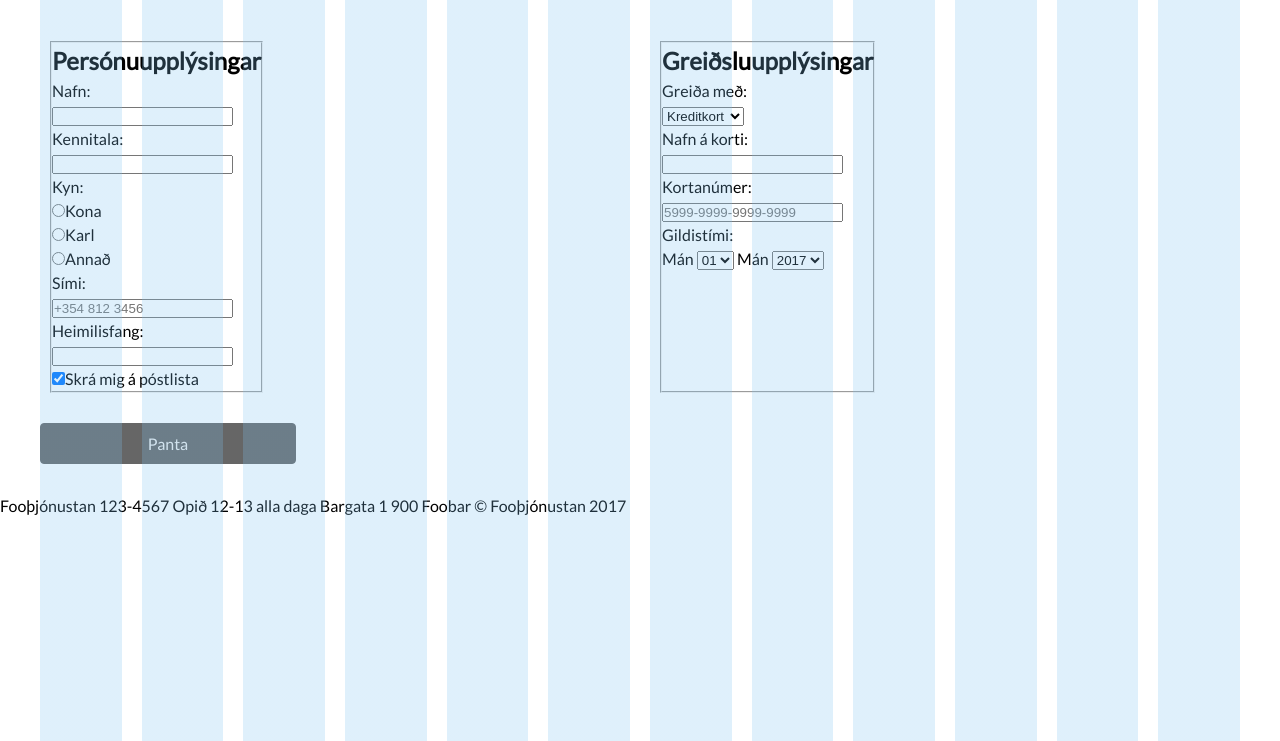
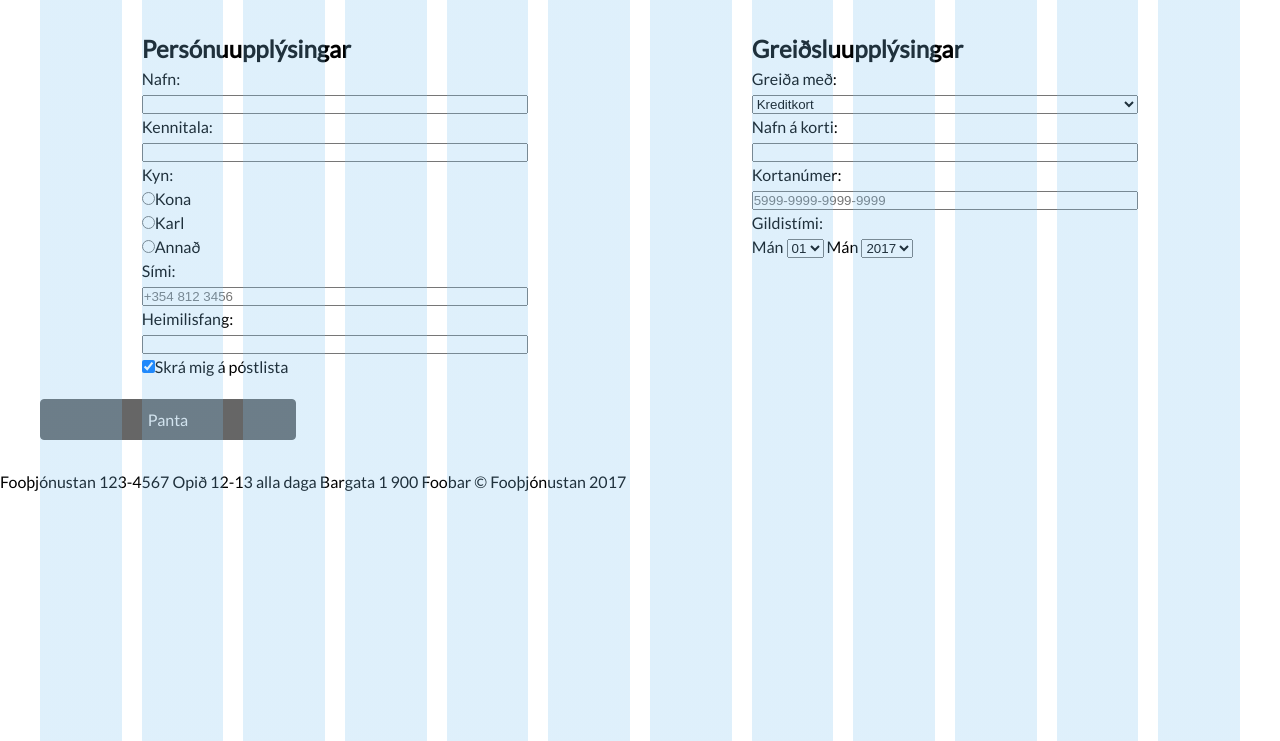
Before and after one commit to vilhelml/vefforitun-2017---hopverk-1, a website: page purchase.html in a window 1280 px wide. Shown: the part 59-800 px from the top of the page. Drawn offline with Linux system fonts and the light colour scheme.

Commit message:
setja formin rett upp

```diff
--- a/purchase.html
+++ b/purchase.html
@@ -9,64 +9,67 @@
     <link rel="stylesheet" href="grid.css">
   </head>
   <body>
-      <header class="header header__purchase">
+    <main>
+      <header class="header header--purchase">
         <h1>Kaupa</h1>
       </header>
-    <main>
-      <div class="row">
+      <div class="row form__row">
 
-        <div class="col col-6 col-sm-12 form">
-          <div class="col col-4">
+          <div class="col col-4 form__col">
             <fieldset>
               <h2>
               Persónuupplýsingar
               </h2>
-              <div class="input">
+              <div class="form__div">
                 <legend>Nafn:</legend>
-                <label><input type="text" name="name"></label>
+                <input class="form__input" type="text" name="name">
               </div>
 
-              <div class="input">
+              <div class="form__div">
                 <legend>Kennitala:</legend>
-                <label><input type="number" name="kennitala"></label>
+                <input class="form__input" type="number" name="kennitala">
               </div>
 
-              <div class="input">
+              <div class="form__div">
                 <legend>Kyn:</legend>
-                <div class="radio"><label><input type="radio" name="radio">Kona</label></div>
-                <div class="radio"><label><input type="radio" name="radio">Karl</label></div>
+                <div class="radio">
+                <input type="radio" name="radio">Kona</div>
+                <div class="radio">
+                <input type="radio" name="radio">Karl</div>
                 <div class="radio
-                "><label><input type="radio" name="radio">Annað</label></div>
+                ">
+                <input type="radio" name="radio">Annað</div>
               </div>
 
-              <div class="input">
+              <div class="form__div">
                 <legend>Sími:</legend>
-                <label><input type="text" name="kennitala" placeholder="+354 812 3456" pattern="+[0-9][0-9][0-9] [0-9][0-9][0-9] [0-9][0-9][0-9][0-9]"></label>
+
+                <input class="form__input" type="text" name="kennitala" placeholder="+354 812 3456" pattern="+[0-9][0-9][0-9] [0-9][0-9][0-9] [0-9][0-9][0-9][0-9]">
               </div>
 
-              <div class="input">
+              <div class="form__div">
                 <legend>Heimilisfang:</legend>
-                <label><input type="text" name="address"></label>
+
+                <input class="form__input" type="text" name="address">
               </div>
 
-              <div class="input">
-                <label><input type="checkbox" name="checkbox" checked>Skrá mig á póstlista</label>
+              <div class="form__div">
+
+                <input type="checkbox" name="checkbox" checked>Skrá mig á póstlista
               </div>
 
             </fieldset>
           </div>
-        </div>
 
-        <div class="col col-6 col-sm-12 form">
-          <div class="col col-4">
+          <div class="col col-4 form__col">
             <fieldset>
               <h2>
               Greiðsluupplýsingar
               </h2>
 
-              <div class="input">
+              <div class="form__div">
                 <legend>Greiða með:</legend>
-                <select>
+                <select class="form__input">
                   <option>
                     Kreditkort
                   </option>
@@ -79,19 +82,22 @@
                 </select>
               </div>
 
-              <div class="input">
+              <div class="form__div">
                 <legend>Nafn á korti:</legend>
-                <label><input type="text" name="address"></label>
+
+                <input class="form__input" type="text" name="address">
               </div>
 
-              <div class="input">
+              <div class="form__div">
                 <legend>Kortanúmer:</legend>
-                <label><input type=text name="address" placeholder="5999-9999-9999-9999" pattern="[0-9][0-9][0-9]-{3}[0-9][0-9][0-9][0-9]"></label>
+
+                <input class="form__input" type=text name="address" placeholder="5999-9999-9999-9999" pattern="[0-9][0-9][0-9]-{3}[0-9][0-9][0-9][0-9]">
               </div>
 
-              <div class="input">
+              <div class="form__div">
                 <legend>Gildistími:</legend>
-                <label>Mán
+
+                Mán
                   <select>
                     <option>
                       01
@@ -130,8 +136,9 @@
                       12
                     </option>
                   </select>
-                </label>
-                <label>Mán
+
+
+                Mán
                   <select>
                     <option>
                       2017
@@ -146,13 +153,13 @@
                       2020
                     </option>
                   </select>
-                </label>
+
               </div>
 
             </fieldset>
           </div>
-        </div>
-        <div class="col col-12 form">
+
+        <div class="col col-12 form__col">
           <button class="button"> Panta </button>
         </div>
       </div>
--- /dev/null
+++ b/scss/form.scss
@@ -0,0 +1,15 @@
+.form {
+	&__row {
+		justify-content: space-around;
+	}
+	&__input {
+		width: 100%;
+	}
+
+	&__col {
+		fieldset {
+			width: 100%;
+			border: 0;
+		}
+	}
+}
--- a/styles.scss
+++ b/styles.scss
@@ -53,3 +53,4 @@ main { /* stylelint-disable-line */
 @import "scss/header";
 @import "scss/button";
 @import "scss/footer";
+@import "scss/form";
```
Also changed, not shown: styles.css.
